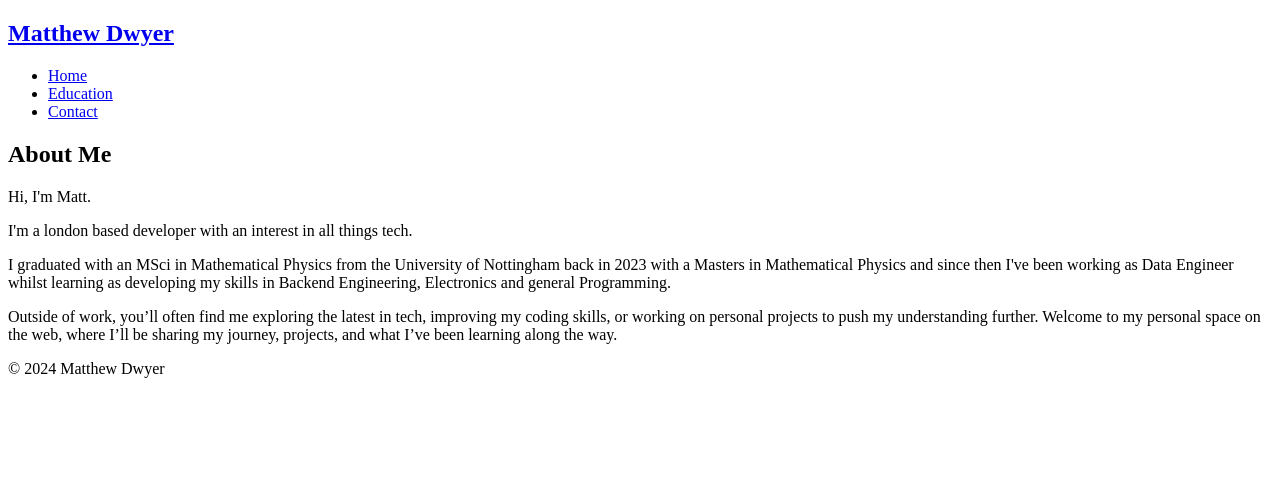
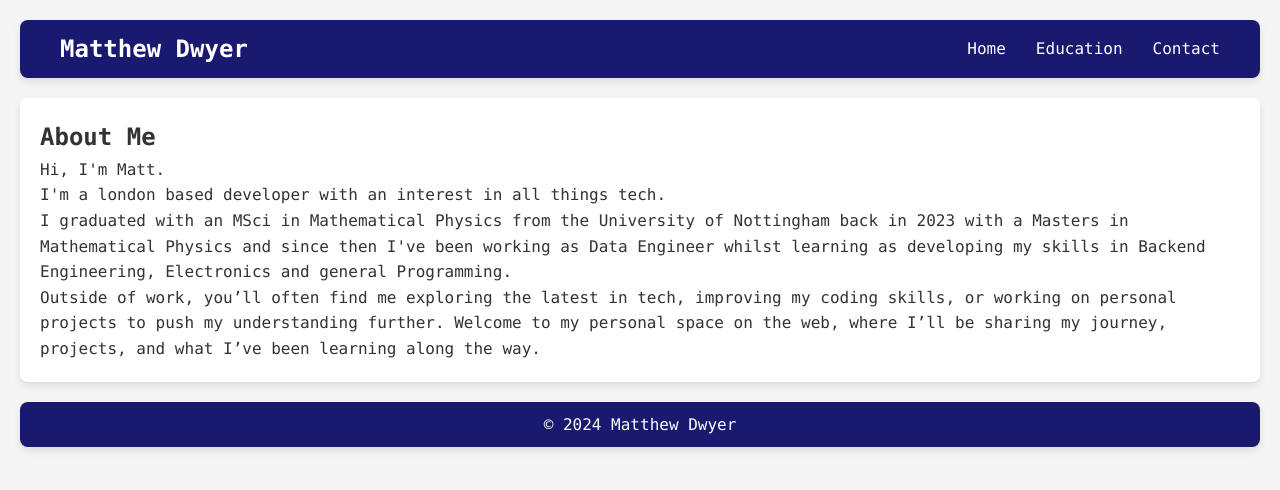
Before and after one commit to MattDwyer14/portfolio-website---django, a Django app: template portfolio/core/templates/core/home.html in a window 1280 px wide. Shown: the top 490 px of the page. Run offline with Django 5.2, Linux system fonts and the light colour scheme; the template is opened without the code that fills it: values that come from a table or form of the project are taken from there, others are empty; data comes from the database, SQL or seed files in the repository; both versions use the stored data as it was after the commit.

Commit message:
some css styling

```diff
--- a/portfolio/core/static/core/styles.css
+++ b/portfolio/core/static/core/styles.css
@@ -0,0 +1,77 @@
+:root {
+    --primary-color: #191970;
+    --secondary-color: white;
+    --background-color: #F5F5F5;
+    --font-main: "Lucida Console", Monaco, monospace;
+    --padding: 10px;
+}
+
+* {
+    margin: 0;
+    padding: 0;
+    box-sizing: border-box;
+}
+
+body {
+    font-family: var(--font-main);
+    background-color: var(--background-color);
+    color: #333;
+    line-height: 1.6;
+    padding: 20px;
+}
+
+.nav-container {
+    display: flex;
+    justify-content: space-between;
+    align-items: center;
+    background: var(--primary-color);
+    color: var(--secondary-color);
+    padding: 10px 30px;
+    border-radius: 8px;
+    box-shadow: 0 4px 8px rgba(0, 0, 0, 0.1);
+}
+
+.logo {
+    color: var(--secondary-color);
+}
+
+.logo a {
+    text-decoration: none;
+    color: var(--secondary-color);
+    padding: 5px 10px;
+    border-radius: 5px;
+}
+
+.nav-link {
+    display: flex;
+    gap: 10px;
+}
+
+.nav-link a {
+    text-decoration: none;
+    color: var(--secondary-color);
+    padding: 5px 10px;
+    border-radius: 5px;
+}
+
+.nav-link a:hover {
+    background-color: #2980b9; /* Change background on hover */
+}
+
+main {
+    background-color: var(--secondary-color);
+    padding: 20px;
+    margin-top: 20px;
+    border-radius: 8px;
+    box-shadow: 0 4px 8px rgba(0, 0, 0, 0.1);
+}
+
+footer {
+    background: var(--primary-color);
+    color: var(--secondary-color);
+    text-align: center;
+    padding: 10px 0;
+    margin-top: 20px;
+    border-radius: 8px;
+    box-shadow: 0 4px 8px rgba(0, 0, 0, 0.1);
+}
--- a/portfolio/core/templates/core/home.html
+++ b/portfolio/core/templates/core/home.html
@@ -5,17 +5,17 @@
     <meta name="viewport" content="width=device-width, initial-scale=1.0" />
     <title>Matthew Dwyer - Portfolio</title>
     {% load static %}
-    <link rel="stylesheet" href="{% static 'core/css/styles.css' %}">
+    <link rel="stylesheet" href="{% static '\core\styles.css' %}">
 </head>
 <body>
     <nav>
         <div class="nav-container">
             <h1 class="logo"><a href="{% url 'home' %}">Matthew Dwyer</a></h1>
-            <ul class="nav-links">
-                <li><a href="{% url 'home' %}">Home</a></li>
-                <li><a href="{% url 'education' %}">Education</a></li>
-                <li><a href="{% url 'contact' %}">Contact</a></li>
-            </ul>
+            <div class="nav-link">
+                <a href="{% url 'home' %}">Home</a>
+                <a href="{% url 'education' %}">Education</a>
+                <a href="{% url 'contact' %}">Contact</a>
+            </div>
         </div>
     </nav>
     <main>
```
Also changed, not shown: portfolio/core/templates/core/contact.html (+6 -6 lines), portfolio/core/templates/core/education.html (+6 -6 lines), portfolio/db.sqlite3.
